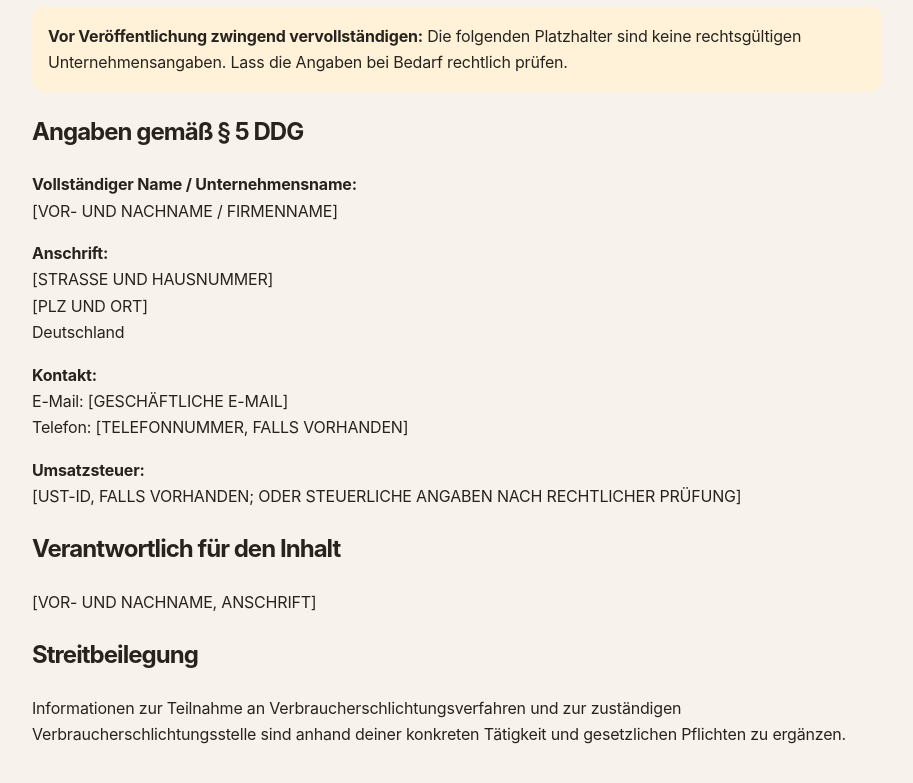
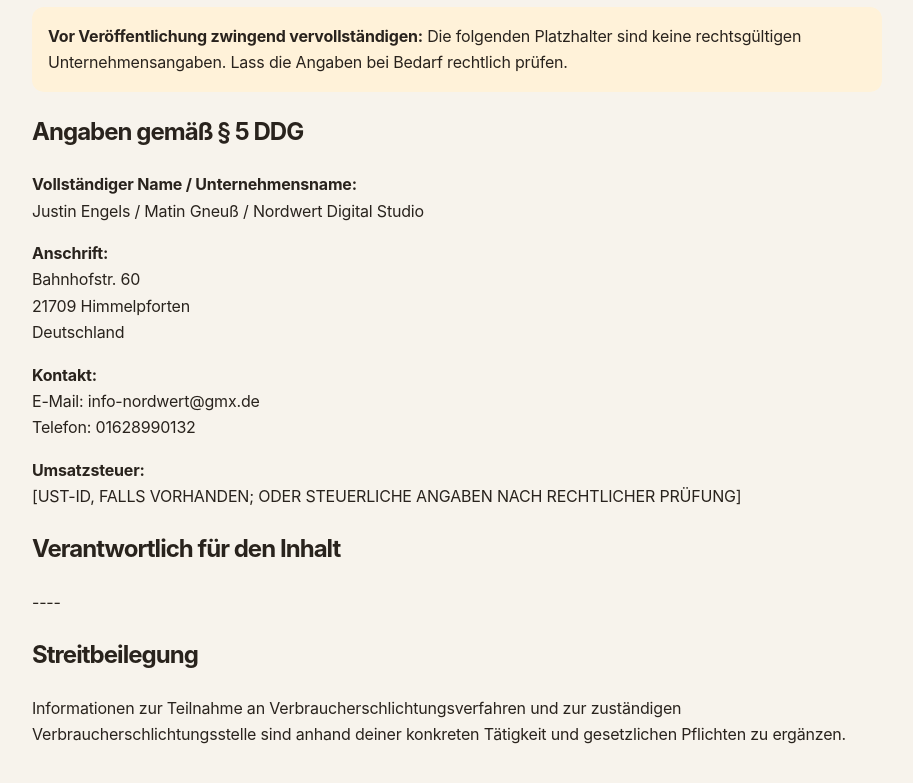
Before and after one commit to cyberleafsystems-dot/nordwert-digistudio, a plain HTML site: page impressum.html in a window 1280 px wide. Shown: the part 165-948 px from the top of the page, without its empty margins (183-1096 px from the left). Drawn offline with Linux system fonts and the light colour scheme.

Commit message:
Update impressum.html

```diff
--- a/impressum.html
+++ b/impressum.html
@@ -241,10 +241,10 @@ footer h3{color:#fffaf2!important}
 <p><a href="index.html">← Zur Startseite</a></p><h1>Impressum</h1>
 <div class="notice"><strong>Vor Veröffentlichung zwingend vervollständigen:</strong> Die folgenden Platzhalter sind keine rechtsgültigen Unternehmensangaben. Lass die Angaben bei Bedarf rechtlich prüfen.</div>
 <h2>Angaben gemäß § 5 DDG</h2>
-<p><strong>Vollständiger Name / Unternehmensname:</strong><br>[VOR- UND NACHNAME / FIRMENNAME]</p>
-<p><strong>Anschrift:</strong><br>[STRASSE UND HAUSNUMMER]<br>[PLZ UND ORT]<br>Deutschland</p>
-<p><strong>Kontakt:</strong><br>E-Mail: [GESCHÄFTLICHE E-MAIL]<br>Telefon: [TELEFONNUMMER, FALLS VORHANDEN]</p>
+<p><strong>Vollständiger Name / Unternehmensname:</strong><br>Justin Engels / Matin Gneuß / Nordwert Digital Studio</p>
+<p><strong>Anschrift:</strong><br>Bahnhofstr. 60<br>21709 Himmelpforten<br>Deutschland</p>
+<p><strong>Kontakt:</strong><br>E-Mail: info-nordwert@gmx.de <br>Telefon: 01628990132</p>
 <p><strong>Umsatzsteuer:</strong><br>[UST-ID, FALLS VORHANDEN; ODER STEUERLICHE ANGABEN NACH RECHTLICHER PRÜFUNG]</p>
-<h2>Verantwortlich für den Inhalt</h2><p>[VOR- UND NACHNAME, ANSCHRIFT]</p>
+<h2>Verantwortlich für den Inhalt</h2><p>----</p>
 <h2>Streitbeilegung</h2><p>Informationen zur Teilnahme an Verbraucherschlichtungsverfahren und zur zuständigen Verbraucherschlichtungsstelle sind anhand deiner konkreten Tätigkeit und gesetzlichen Pflichten zu ergänzen.</p>
 </body></html>
```
